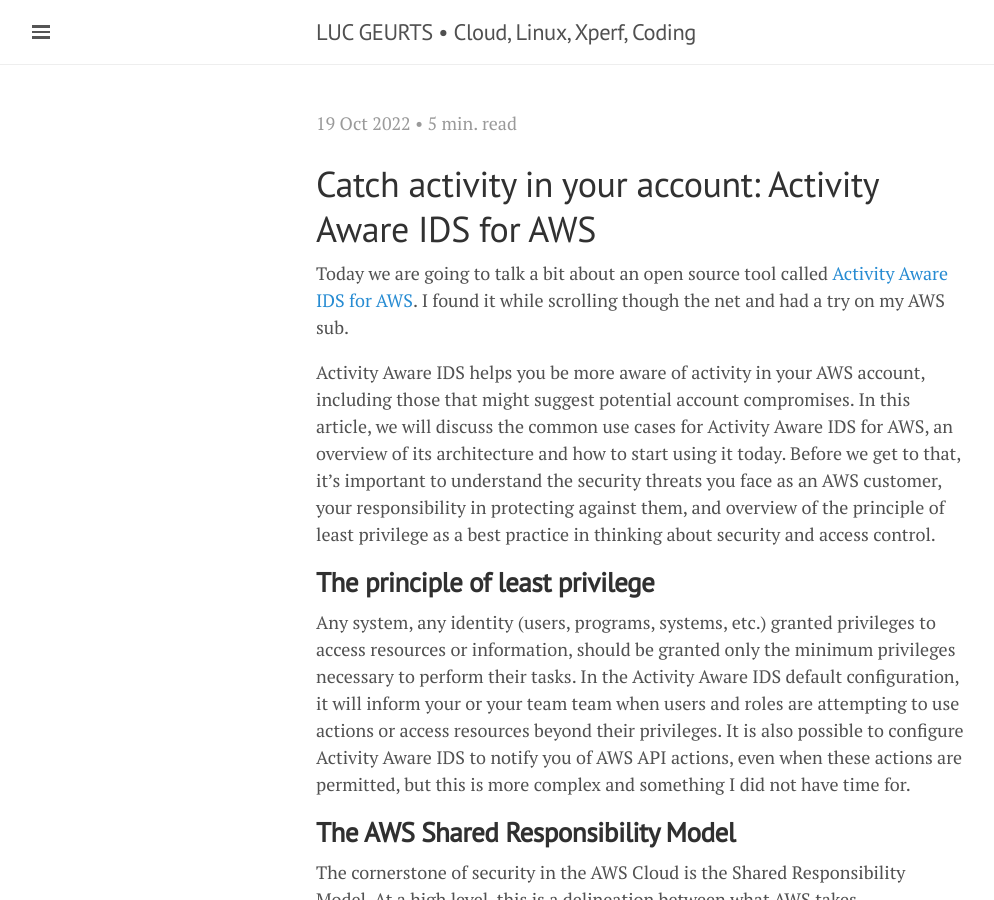
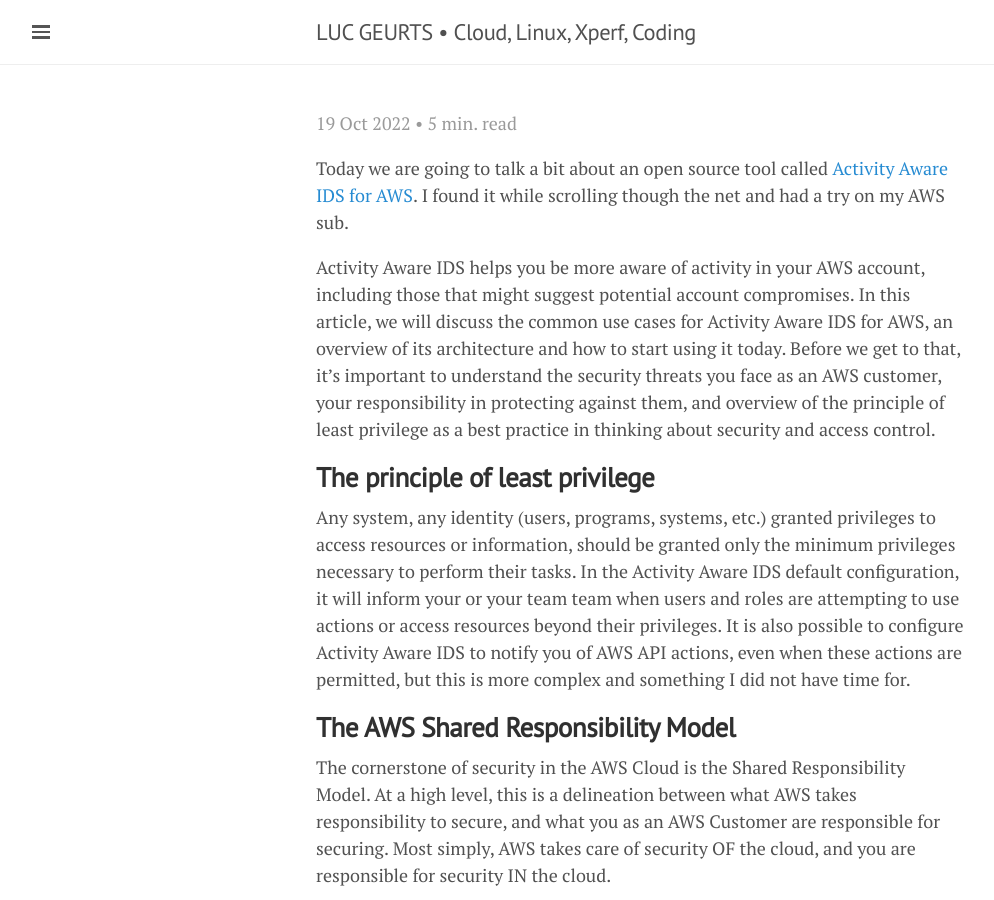
Before and after one commit to lgeurts/lgeurts.github.io, a Jekyll site: the page built from _posts/2021-11-02-activity-aware-ids-for-aws.md, in a window 1280 px wide and 900 px high. Shown: the whole window, without its empty margins (0-994 px from the left). Built offline with Jekyll 4.4.1, drawn with Linux system fonts in a browser that asks for light colours; nearby versions of some CDN libraries; our own code applies the rules of GitHub Pages for plain Markdown files.

Commit message:
Update 2021-11-02-activity-aware-ids-for-aws.md

```diff
--- a/_posts/2021-11-02-activity-aware-ids-for-aws.md
+++ b/_posts/2021-11-02-activity-aware-ids-for-aws.md
@@ -1,15 +1,11 @@
 ---
-
 layout: post
 title: Activity Aware IDS for AWS: An open source tool for keeping on top of the activity in your AWS account
 read_time: true
 comments: true
 category: Open Source
 tags: [ Cloud Computing, GitHub Projects ]
-
 ---
-
-# Catch activity in your account: Activity Aware IDS for AWS
 
 Today we are going to talk a bit about an open source tool  called [Activity Aware IDS for AWS](https://github.com/Giftbit/activity-aware-ids-aws).
 I found it while scrolling though the net and had a try on my AWS sub.
```
